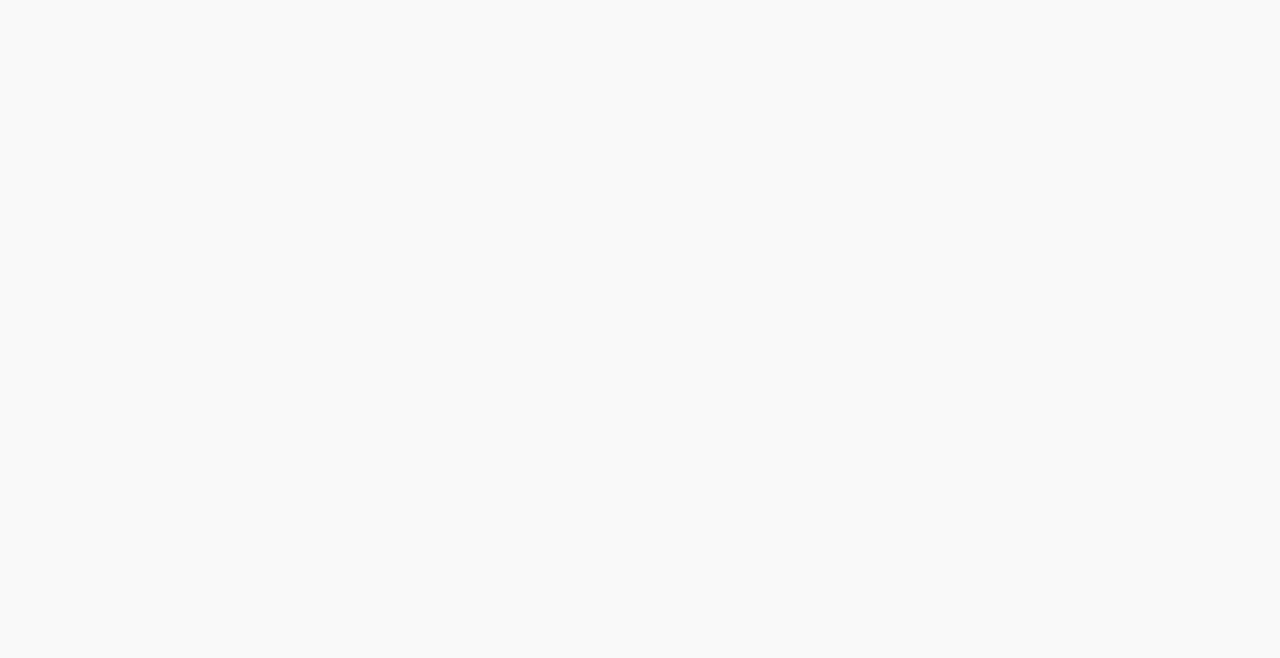
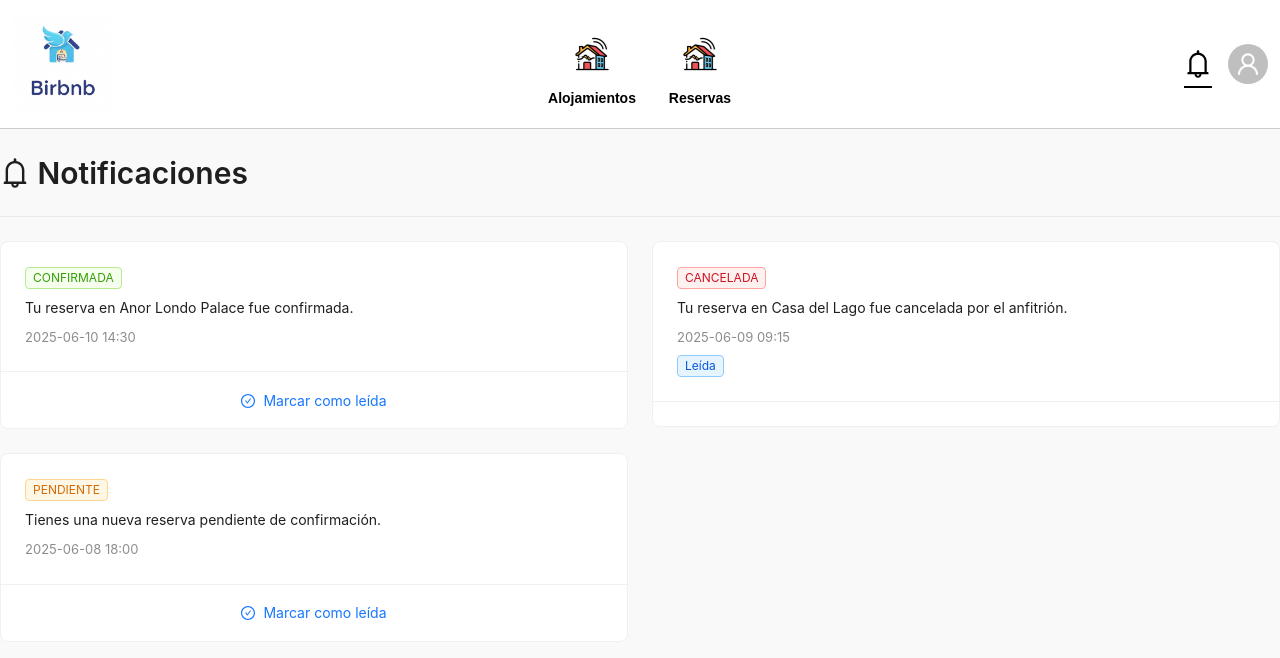
Before and after one commit to SantiagoDopazo/Api-Birbnb, a React (Create React App) app in the folder client/birbnb/: page /notificaciones in a window 1280 px wide. Before the commit this address had no page. Shown: the top 658 px of the page. Built offline with nearby package versions, Linux system fonts and the light colour scheme.

Commit message:
feat: agregar al navbar y las rutas

```diff
--- a/client/birbnb/src/components/navbar/navbar.css
+++ b/client/birbnb/src/components/navbar/navbar.css
@@ -91,6 +91,7 @@
   display: flex;
   align-items: center;
   justify-content: center;
+  gap: 2rem;
 }
 
 .navbar-right {
--- a/client/birbnb/src/components/navbar/navbar.js
+++ b/client/birbnb/src/components/navbar/navbar.js
@@ -2,7 +2,7 @@
 import React from 'react';
 import { Link } from "react-router-dom";
 import { NavLink } from 'react-router-dom';
-import { UserOutlined } from '@ant-design/icons';
+import { UserOutlined, BellOutlined } from '@ant-design/icons';
 import { Avatar, Space } from 'antd';
 
 
@@ -30,10 +30,30 @@
               <span className="nav-text">Alojamientos</span>
             </div>
           </NavLink>
+
+          <NavLink
+            to="/reservas"
+            className={({ isActive }) =>
+              isActive ? 'nav-link activo' : 'nav-link'
+            }
+          >
+            <div className="nav-item">
+              <img src="images/casa.png" alt="Reservas" className="icono-nav" />
+              <span className="nav-text">Reservas</span>
+            </div>
+          </NavLink>
         </div>
 
-
         <div className="navbar-right">
+          <NavLink
+            to="/notificaciones"
+            className={({ isActive }) =>
+              isActive ? 'nav-link activo' : 'nav-link'
+            }
+            style={{ marginRight: 16 }}
+          >
+            <BellOutlined style={{ fontSize: 28 }} />
+          </NavLink>
           <Space direction="vertical" size={16}>
             <Space wrap size={16}>
               <Avatar size="large" icon={<UserOutlined />} />
--- a/client/birbnb/src/router/routes.js
+++ b/client/birbnb/src/router/routes.js
@@ -2,6 +2,8 @@
 import { BrowserRouter as Router, Routes, Route } from 'react-router-dom';
 import AlojamientoPage from '../features/alojamientos/AlojamientoPage';
 import HomePage from '../features/home/HomePage';
+import ReservaPage from '../features/reservas/ReservaPage';
+import NotificacionPage from '../features/notificaciones/NotificacionPage';
 import Layout from '../features/layout/layout'
 import AlojamientoRecordPage from '../features/alojamientos/AlojamientoRecordPage';
 
@@ -12,6 +14,8 @@
         <Route index element={<HomePage />} />
         <Route path="/busquedaAlojamientos" element={<AlojamientoPage />} />
         <Route path="/alojamientoRecord" element={<AlojamientoRecordPage />} />
+        <Route path="/reservas" element={<ReservaPage />} />
+        <Route path="/notificaciones" element={<NotificacionPage />} />
       </Route>
     </Routes>
   </Router>
```
